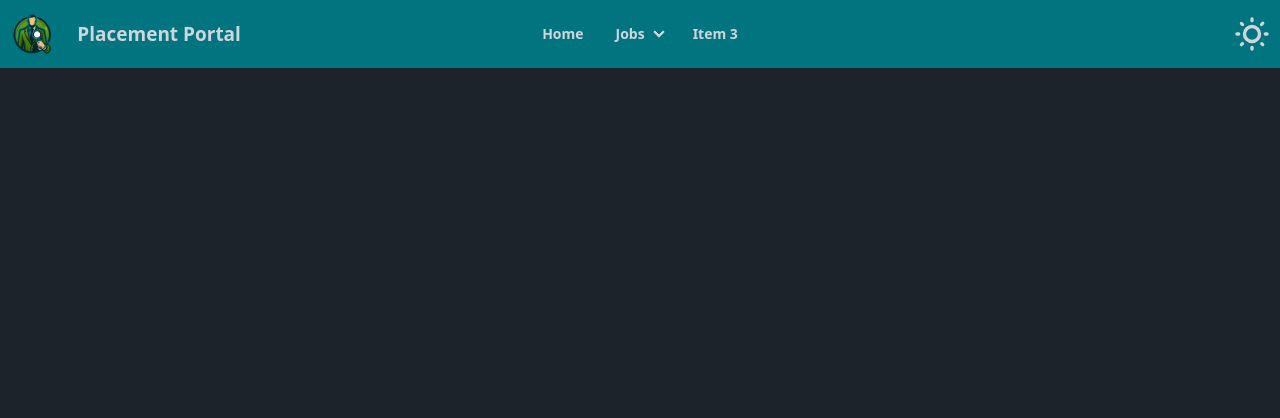
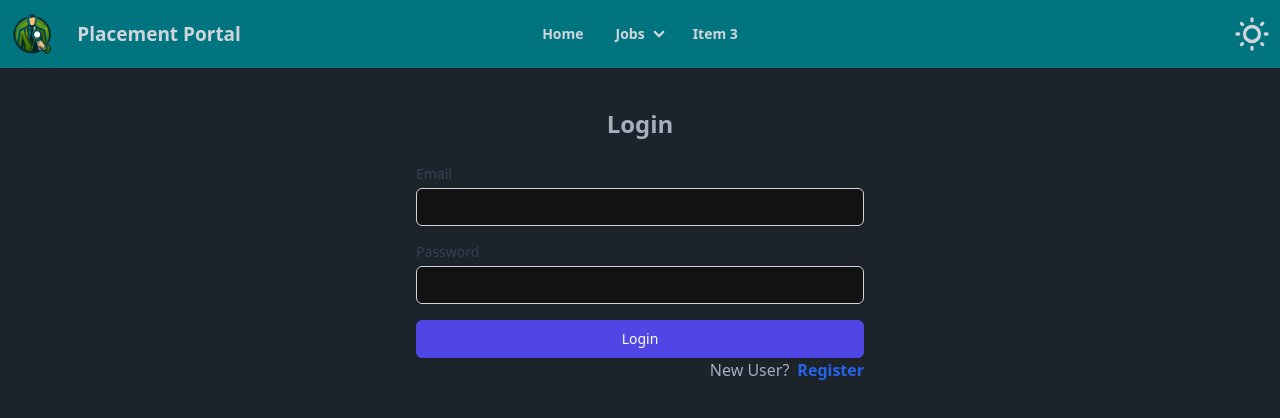
Before and after one commit to Ujjwal05T/Minor-Project, a React (Vite) app in the folder placementPortal/: page /login in a window 1280 px wide. Shown: the top 418 px of the page. Built offline with nearby package versions, Linux system fonts and the light colour scheme.

Commit message:
Added Login Page

```diff
--- a/placementPortal/src/App.jsx
+++ b/placementPortal/src/App.jsx
@@ -6,6 +6,7 @@ import Home from './components/Home'
 import Jobs from './components/Jobs'
 import { BrowserRouter as Router, Route, Routes } from 'react-router-dom';
 import Auth from './components/Auth'
+import Login from './components/Login'
 
 function App() {
   const [count, setCount] = useState(0)
@@ -17,6 +18,7 @@ function App() {
       <Routes>
       <Route path="/" element={<Home />} />
       <Route path="/register" element={<Auth />} />
+      <Route path="/login" element={<Login />} />
       </Routes>
     </Router>
     </>
--- a/placementPortal/src/components/Auth.jsx
+++ b/placementPortal/src/components/Auth.jsx
@@ -1,5 +1,6 @@
 import React ,{useState}from 'react'
 import axios from 'axios';
+import { Link } from 'react-router-dom';
 
 function Auth() {
   const [error, setError] = useState('');
@@ -28,7 +29,7 @@ function Auth() {
         // }
         setError('');
         try {
-          const response = await axios.post('http://localhost:8080/placement/register', formData);
+          const response = await axios.post('http://localhost:8080/register', formData);
           console.log(response.data);
         } catch (error) {
           console.error('Error registering user:', error);
@@ -43,8 +44,8 @@ function Auth() {
           <label className="block text-sm font-medium text-gray-700">Username</label>
           <input
             type="text"
-            name="name"
-            value={formData.name}
+            name="username"
+            value={formData.username}
             onChange={handleChange}
             className="mt-1 block w-full px-3 py-2 border border-gray-300 rounded-md shadow-sm focus:outline-none focus:ring-indigo-500 focus:border-indigo-500 sm:text-sm"
             required
@@ -106,6 +107,11 @@ function Auth() {
           </button>
         </div>
       </form>
+      <div className='flex justify-end space-x-2'>
+        <h2>Already registered ? </h2>
+        <Link to="/login"><button className='text-blue-600 font-semibold hover:text-inherit'>Login</button></Link>
+
+      </div>
     </div>
     </div>
   )
--- /dev/null
+++ b/placementPortal/src/components/Login.jsx
@@ -0,0 +1,79 @@
+import React, { useState } from 'react';
+import axios from 'axios';
+import { Link } from 'react-router-dom';
+
+function Login() {
+  const [formData, setFormData] = useState({
+    email: '',
+    password: ''
+  });
+
+  const [error, setError] = useState('');
+
+  const handleChange = (e) => {
+    const { name, value } = e.target;
+    setFormData({
+      ...formData,
+      [name]: value
+    });
+  };
+
+  const handleSubmit = async (e) => {
+    e.preventDefault();
+    setError('');
+    try {
+      const response = await axios.post('http://localhost:8080/login', formData);
+      console.log(response.data);
+      // Handle successful login (e.g., redirect to dashboard)
+    } catch (error) {
+      console.error('Error logging in:', error);
+      setError('Invalid email or password');
+    }
+  };
+
+  return (
+    <div className="max-w-md mx-auto mt-10">
+      <h2 className="text-2xl font-bold mb-6 text-center">Login</h2>
+      <form onSubmit={handleSubmit} className="space-y-4">
+        <div>
+          <label className="block text-sm font-medium text-gray-700">Email</label>
+          <input
+            type="email"
+            name="email"
+            value={formData.email}
+            onChange={handleChange}
+            className="mt-1 block w-full px-3 py-2 border border-gray-300 rounded-md shadow-sm focus:outline-none focus:ring-indigo-500 focus:border-indigo-500 sm:text-sm"
+            required
+          />
+        </div>
+        <div>
+          <label className="block text-sm font-medium text-gray-700">Password</label>
+          <input
+            type="password"
+            name="password"
+            value={formData.password}
+            onChange={handleChange}
+            className="mt-1 block w-full px-3 py-2 border border-gray-300 rounded-md shadow-sm focus:outline-none focus:ring-indigo-500 focus:border-indigo-500 sm:text-sm"
+            required
+          />
+        </div>
+        {error && <p className="text-red-500 text-sm">{error}</p>}
+        <div>
+          <button
+            type="submit"
+            className="w-full flex justify-center py-2 px-4 border border-transparent rounded-md shadow-sm text-sm font-medium text-white bg-indigo-600 hover:bg-indigo-700 focus:outline-none focus:ring-2 focus:ring-offset-2 focus:ring-indigo-500"
+          >
+            Login
+          </button>
+        </div>
+      </form>
+      <div className='flex justify-end space-x-2'>
+        <h2>New User? </h2>
+        <Link to="/register"><button className='text-blue-600 font-semibold hover:text-inherit'>Register</button></Link>
+
+      </div>
+    </div>
+  );
+}
+
+export default Login;
--- a/placementPortal/src/components/Navbar.jsx
+++ b/placementPortal/src/components/Navbar.jsx
@@ -1,4 +1,5 @@
 import React from "react";
+import { Link } from "react-router-dom";
 import logo from "../assets/Designer__1_-removebg-preview (1).png";
 
 function Navbar() {
@@ -25,7 +26,7 @@ function Navbar() {
             tabIndex={0}
             className="menu menu-sm dropdown-content bg-base-100 rounded-box z-[1] mt-3 w-52 p-2 shadow">
             <li>
-              <a>Home</a>
+              <Link to='/'>Home</Link>
             </li>
             <li>
               <a>Jobs</a>
@@ -51,7 +52,7 @@ function Navbar() {
       <div className="navbar-center hidden lg:flex font-bold">
         <ul className="menu menu-horizontal px-1">
           <li>
-            <a>Home</a>
+          <Link to='/'>Home</Link>
           </li>
           <li>
             <details>
```
